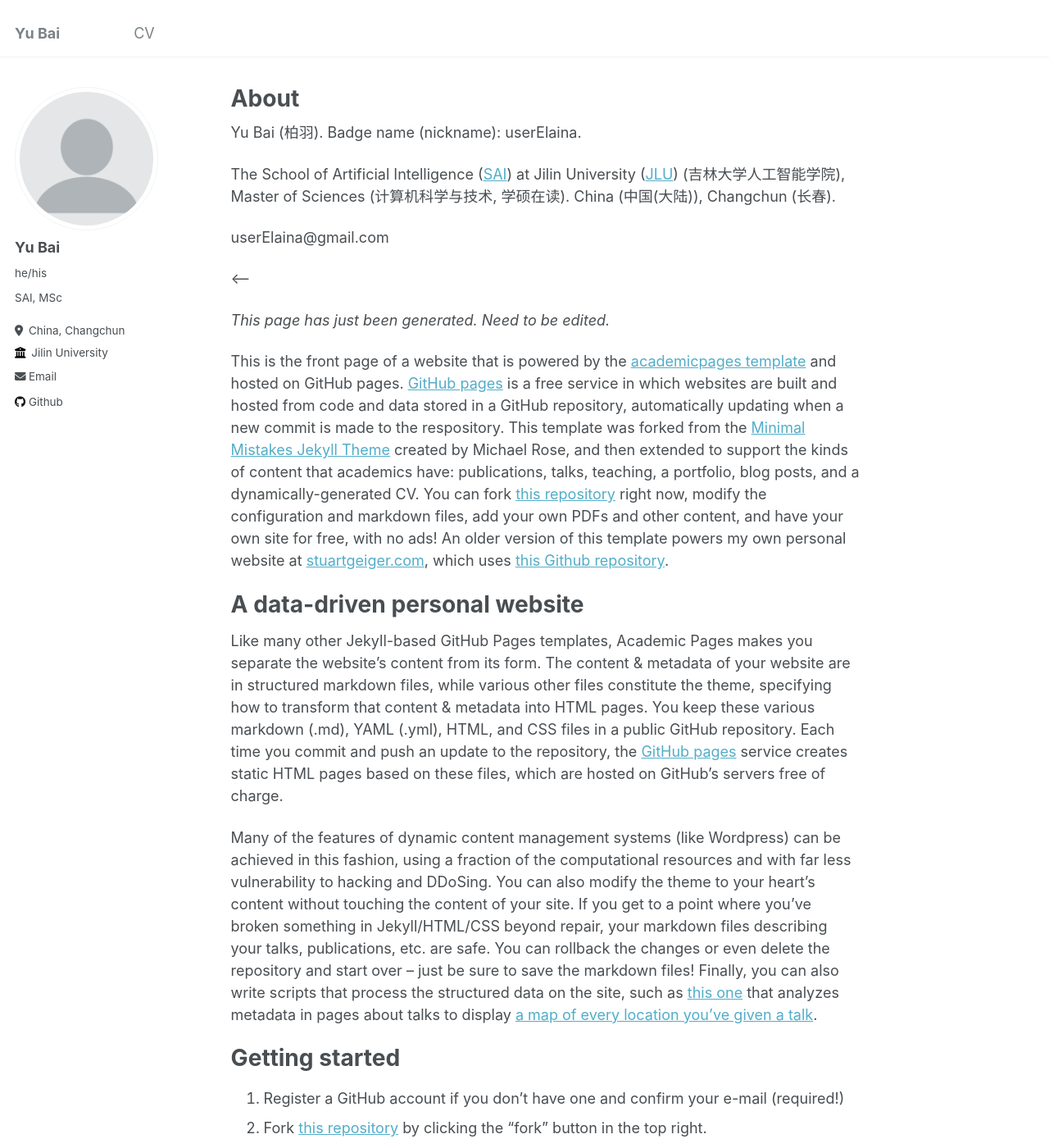
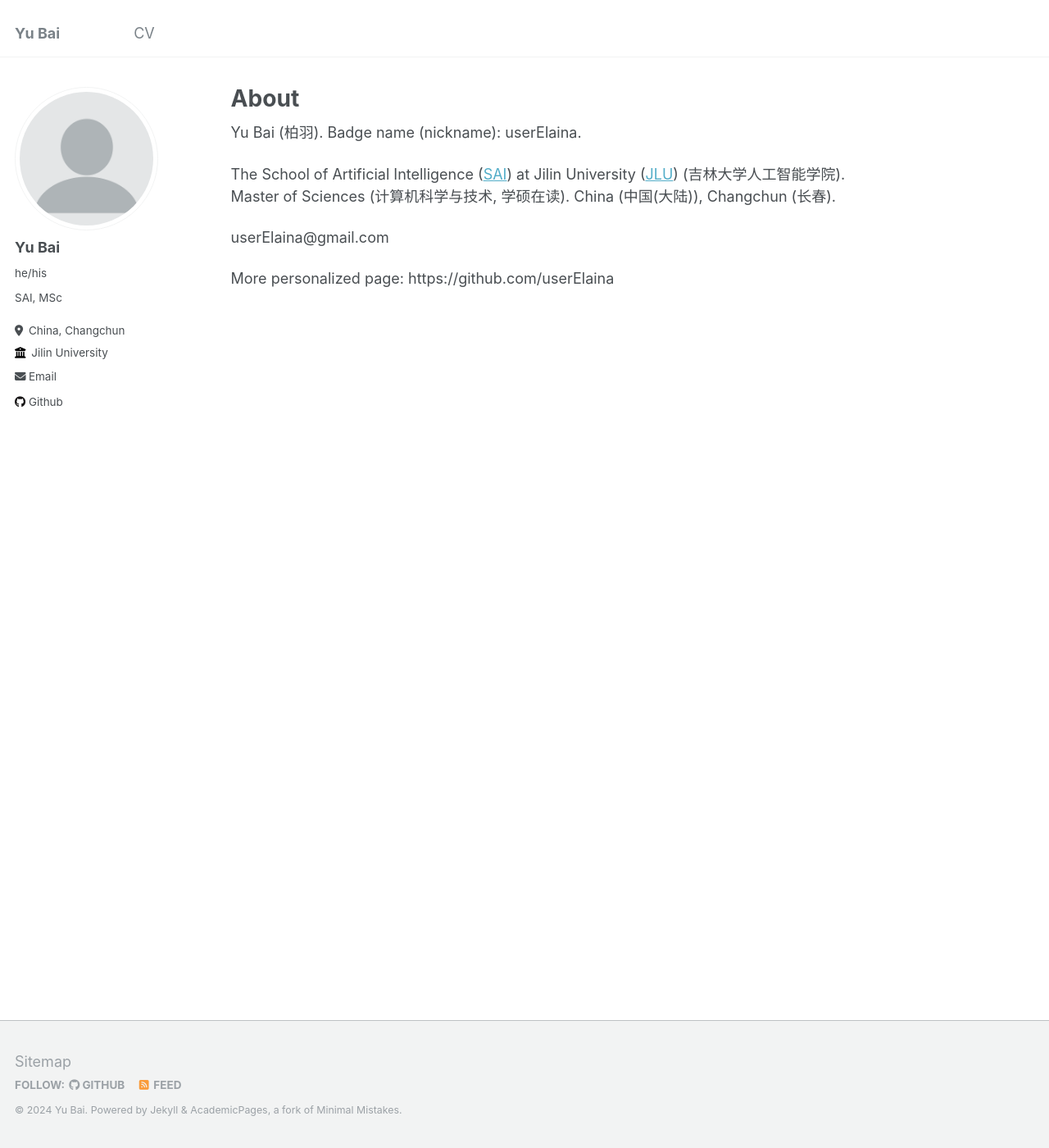
Before and after one commit to workelaina/workelaina.github.io, a Jekyll site: the page built from _pages/about.md, in a window 1280 px wide and 1400 px high. Shown: the whole window at 82% size. Built offline with Jekyll 4.4.1, drawn with Linux system fonts in a browser that asks for light colours; some of the changed text lies outside the part shown.

Commit message:
Update about.md

```diff
--- a/_pages/about.md
+++ b/_pages/about.md
@@ -9,11 +9,13 @@ redirect_from:
 
 Yu Bai (柏羽). Badge name (nickname): userElaina.
 
-The School of Artificial Intelligence ([SAI](https://sai.jlu.edu.cn/en/index.htm)) at Jilin University ([JLU](https://www.jlu.edu.cn/#)) (吉林大学人工智能学院), Master of Sciences (计算机科学与技术, 学硕在读). China (中国(大陆)), Changchun (长春).
+The School of Artificial Intelligence ([SAI](https://sai.jlu.edu.cn/en/index.htm)) at Jilin University ([JLU](https://www.jlu.edu.cn/#)) (吉林大学人工智能学院). Master of Sciences (计算机科学与技术, 学硕在读). China (中国(大陆)), Changchun (长春).
 
 userElaina@gmail.com
 
-<--
+More personalized page: https://github.com/userElaina
+
+<!--
 
 *This page has just been generated. Need to be edited.*
 
```
